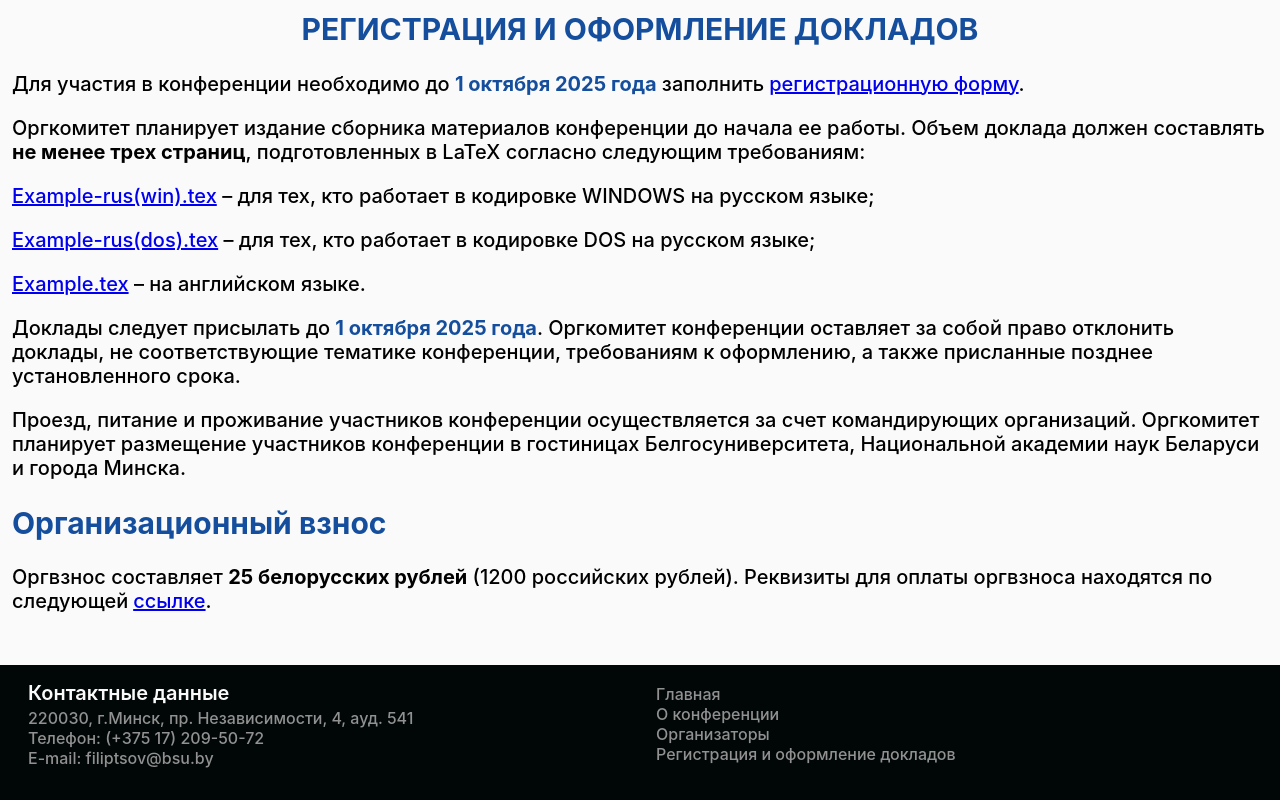
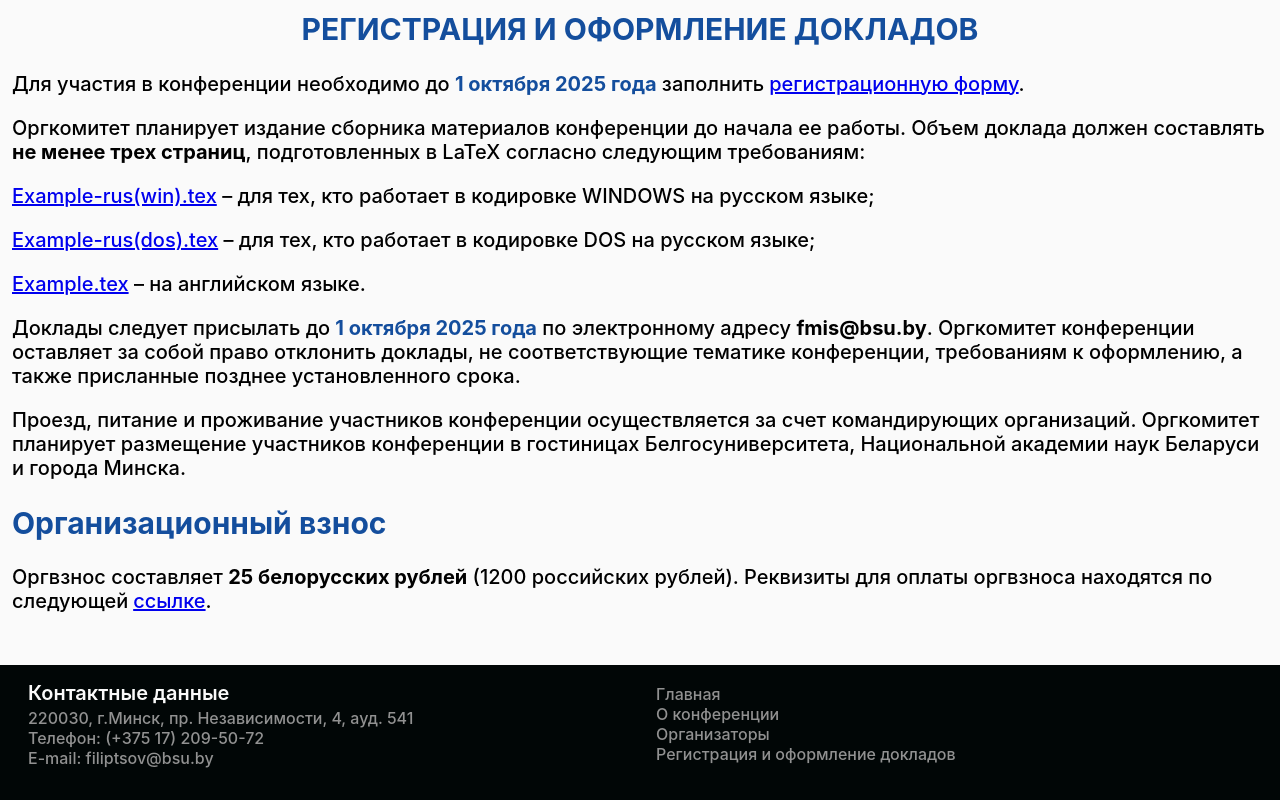
Before and after one commit to imconfde/8br, a React (Create React App) app: page / in a window 1280 px wide. Shown: the part 3479-4279 px from the top of the page. Built offline with nearby package versions, Linux system fonts and the light colour scheme.

Commit message:
add email

```diff
--- a/src/components/Registration.js
+++ b/src/components/Registration.js
@@ -17,7 +17,7 @@ function Registration() {
         <p className="main-p"><a title="Requirements dos" href="https://github.com/imconfde/8br-req-rus-dos" target="_blank" rel="noopener noreferrer">Example-rus(dos).tex</a> – для тех, кто работает в кодировке DOS на русском языке;</p>
         <p className="main-p"><a title="Requirements english" href="https://github.com/imconfde/8br-req-eng" target="_blank" rel="noopener noreferrer">Example.tex</a> – на английском языке.</p>
         <p className="main-p">
-          Доклады следует присылать до <b className="deadline">1 октября 2025 года</b>. Оргкомитет конференции оставляет за собой
+          Доклады следует присылать до <b className="deadline">1 октября 2025 года</b> по электронному адресу <b>fmis@bsu.by</b>. Оргкомитет конференции оставляет за собой
           право отклонить доклады, не соответствующие тематике конференции, требованиям к оформлению, а также присланные позднее установленного срока.
         </p>
         <p className="main-p">
```
